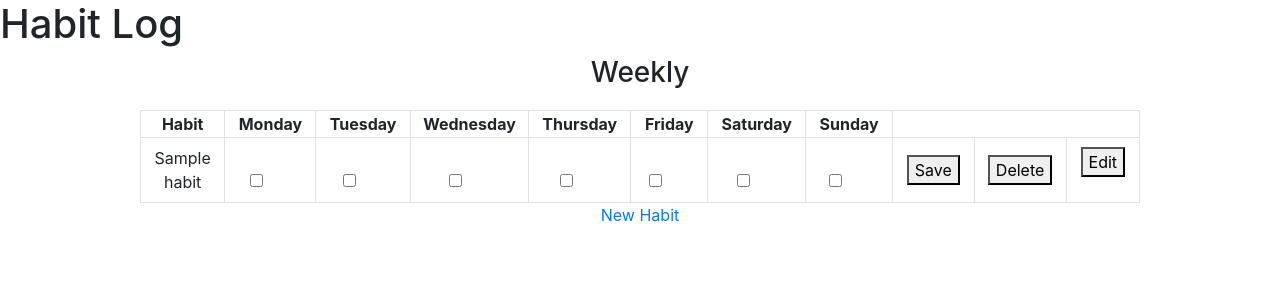
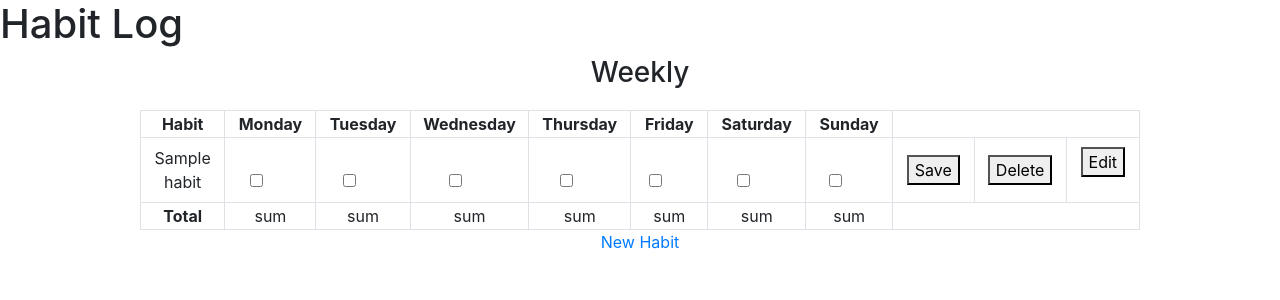
Before and after one commit to jennifercarreno/habit-log, a Flask app: page / in a window 1280 px wide. Shown: the top 300 px of the page. Run offline with Flask 2, Linux system fonts and the light colour scheme; a database or web service that is not in the repository returns one stand-in record (values such as "Sample title"); some libraries are stand-ins or nearby versions.

Commit message:
added totals

```diff
--- a/templates/home.html
+++ b/templates/home.html
@@ -43,7 +43,19 @@
                     <p><a href='/habits/{{ habit._id }}/edit'><button type='submit'>Edit</button></a></p>
                 </td>
             </tr>
+
         {% endfor %}
+        <tr>
+            <th>Total</th>
+            <td>sum</td>
+            <td>sum</td>
+            <td>sum</td>
+            <td>sum</td>
+            <td>sum</td>
+            <td>sum</td>
+            <td>sum</td>
+
+        </tr>
     </table>
 
     <div class="footer">
```
